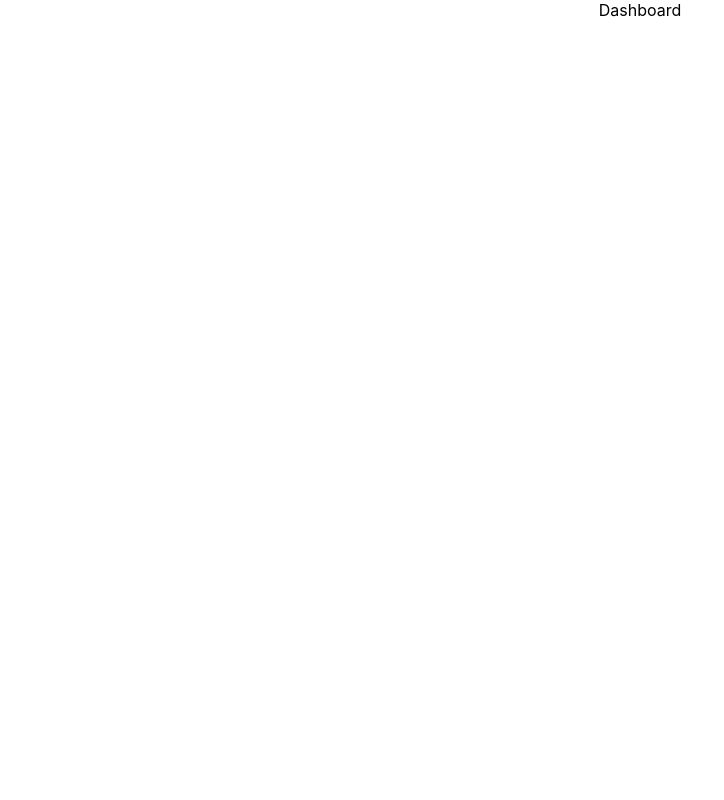
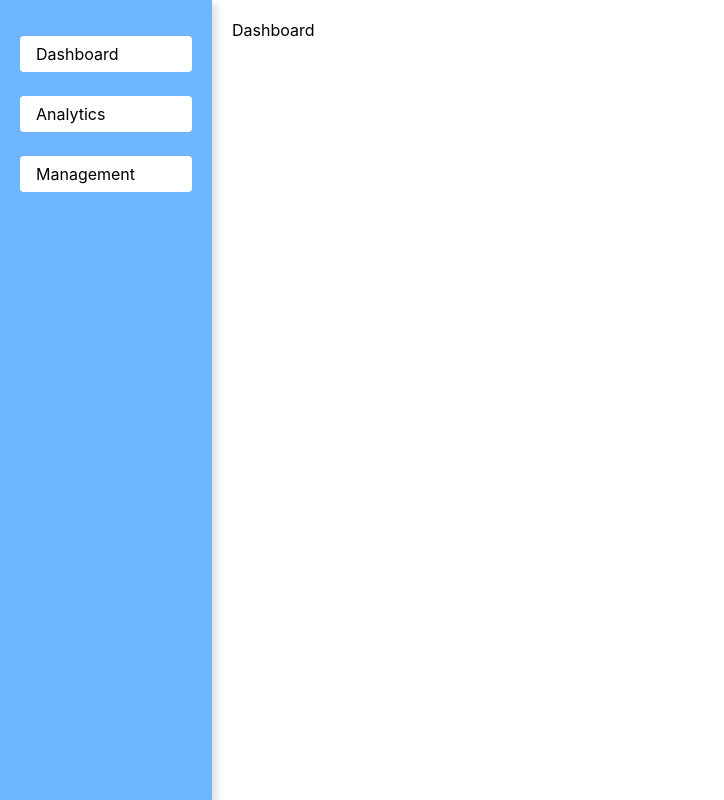
Before and after one commit to hpham2/Complex-app-framework, a React (Create React App) app: page / in a window 1280 px wide. Shown: the whole page, without its empty margins (0-724 px from the left). Built offline with nearby package versions, Linux system fonts and the light colour scheme.

Commit message:
Add navigation menu

```diff
--- a/src/App.css
+++ b/src/App.css
@@ -1,3 +1,19 @@
 .App {
-  text-align: center;
+  height: 100%;
+
+  display: flex;
 }
+
+.menuWrapper {
+  display: flex;
+  flex-direction: column;
+
+  padding: 20px;
+  width: fit-content;
+  background-color: #6eb5ff;
+  box-shadow: 4px 4px 8px rgb(220, 219, 219);
+}
+
+.mainContent {
+  padding: 20px;
+}
--- a/src/App.tsx
+++ b/src/App.tsx
@@ -1,22 +1,42 @@
 import React from "react";
 import "./App.css";
-import { BrowserRouter as Router, Routes, Route } from "react-router-dom";
+import { Routes, Route, useNavigate } from "react-router-dom";
 import Analytics from "./pages/analytics/Analytics";
 import Dashboard from "./pages/dashboard/Dashboard";
 import Management from "./pages/management/Management";
 import { MainRoutes } from "./routes";
+import { MenuItem } from "./components/menu-item/MenuItem";
 
 function App() {
+  const navigate = useNavigate();
+
   return (
     <div className="App">
-      <Router>
+      <nav className="menuWrapper">
+        <ul style={{ paddingLeft: "0px" }}>
+          <MenuItem
+            labelText="Dashboard"
+            onClick={() => navigate(MainRoutes.dashboard)}
+          />
+          <MenuItem
+            labelText="Analytics"
+            onClick={() => navigate(MainRoutes.analytics)}
+          />
+          <MenuItem
+            labelText="Management"
+            onClick={() => navigate(MainRoutes.management)}
+          />
+        </ul>
+      </nav>
+
+      <div className="mainContent">
         <Routes>
           <Route path={MainRoutes.dashboard} element={<Dashboard />} />
           <Route path={MainRoutes.analytics} element={<Analytics />} />
           <Route path={MainRoutes.management} element={<Management />} />
           <Route path="*" element={<Dashboard />} />
         </Routes>
-      </Router>
+      </div>
     </div>
   );
 }
--- /dev/null
+++ b/src/components/menu-item/MenuItem.css
@@ -0,0 +1,20 @@
+.appButtonWrapper {
+  border-radius: 4px;
+  cursor: pointer;
+  width: 140px;
+  padding: 8px 16px;
+  margin-bottom: 24px;
+
+  display: flex;
+  align-items: center;
+}
+
+.appButtonWrapper:hover {
+  box-shadow: -4px 4px 8px rgb(220, 219, 219);
+  background-color: rgb(252, 252, 252);
+  font-weight: 600;
+}
+
+.leftIcon {
+  margin-right: 12px;
+}
--- /dev/null
+++ b/src/components/menu-item/MenuItem.tsx
@@ -0,0 +1,27 @@
+import { ReactElement } from "react";
+import "./MenuItem.css";
+
+type MenuItemProps = {
+  leftIcon?: ReactElement;
+  labelText: string;
+  onClick: () => void;
+  bgColor?: string;
+};
+
+export const MenuItem = ({
+  leftIcon,
+  labelText,
+  onClick,
+  bgColor = "white",
+}: MenuItemProps) => {
+  return (
+    <li
+      className="appButtonWrapper"
+      style={{ backgroundColor: bgColor }}
+      onClick={onClick}
+    >
+      {leftIcon && <div className="leftIcon">{leftIcon}</div>}
+      <div>{labelText}</div>
+    </li>
+  );
+};
--- a/src/index.css
+++ b/src/index.css
@@ -1,13 +1,21 @@
+html,
+body,
+#root {
+  height: 100%;
+  margin: 0;
+  padding: 0;
+}
+
 body {
   margin: 0;
-  font-family: -apple-system, BlinkMacSystemFont, 'Segoe UI', 'Roboto', 'Oxygen',
-    'Ubuntu', 'Cantarell', 'Fira Sans', 'Droid Sans', 'Helvetica Neue',
+  font-family: -apple-system, BlinkMacSystemFont, "Segoe UI", "Roboto", "Oxygen",
+    "Ubuntu", "Cantarell", "Fira Sans", "Droid Sans", "Helvetica Neue",
     sans-serif;
   -webkit-font-smoothing: antialiased;
   -moz-osx-font-smoothing: grayscale;
 }
 
 code {
-  font-family: source-code-pro, Menlo, Monaco, Consolas, 'Courier New',
+  font-family: source-code-pro, Menlo, Monaco, Consolas, "Courier New",
     monospace;
 }
--- a/src/index.tsx
+++ b/src/index.tsx
@@ -2,12 +2,15 @@ import React from "react";
 import ReactDOM from "react-dom/client";
 import "./index.css";
 import App from "./App";
+import { BrowserRouter as Router } from "react-router-dom";
 
 const root = ReactDOM.createRoot(
   document.getElementById("root") as HTMLElement
 );
 root.render(
   <React.StrictMode>
-    <App />
+    <Router>
+      <App />
+    </Router>
   </React.StrictMode>
 );
```
